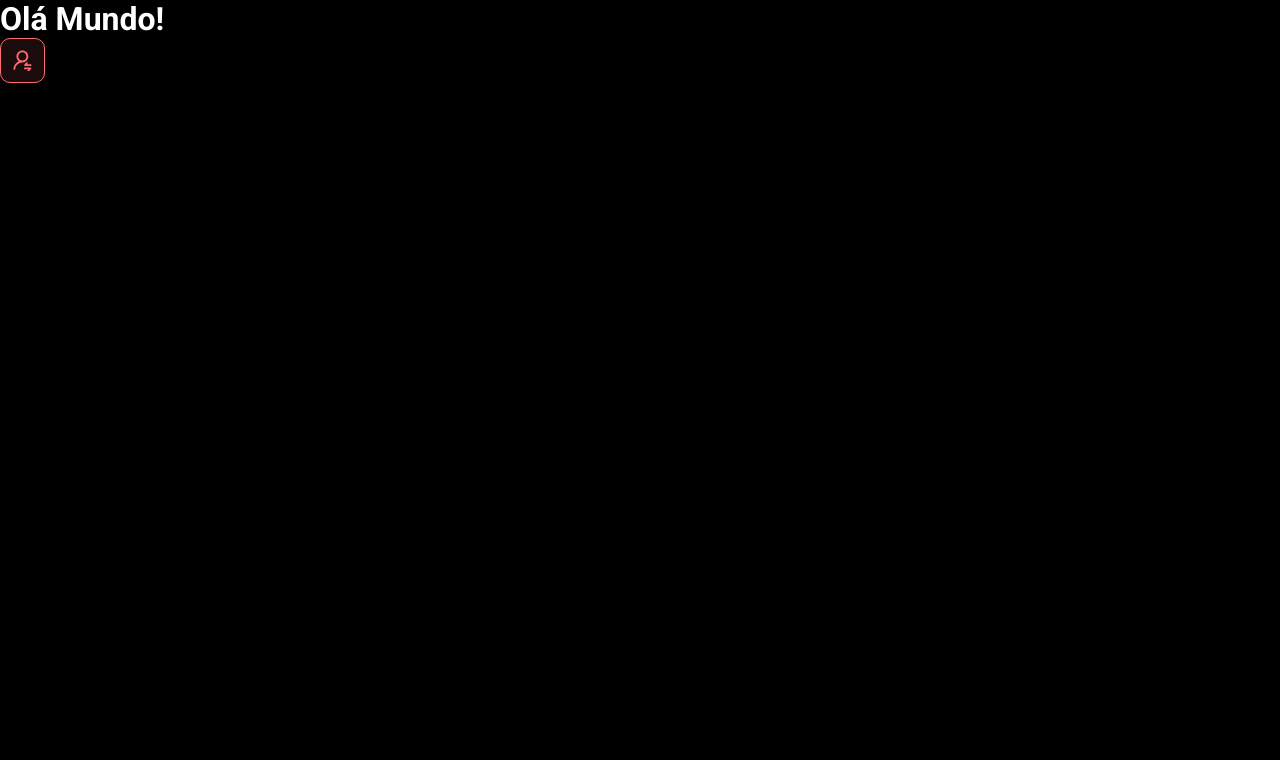
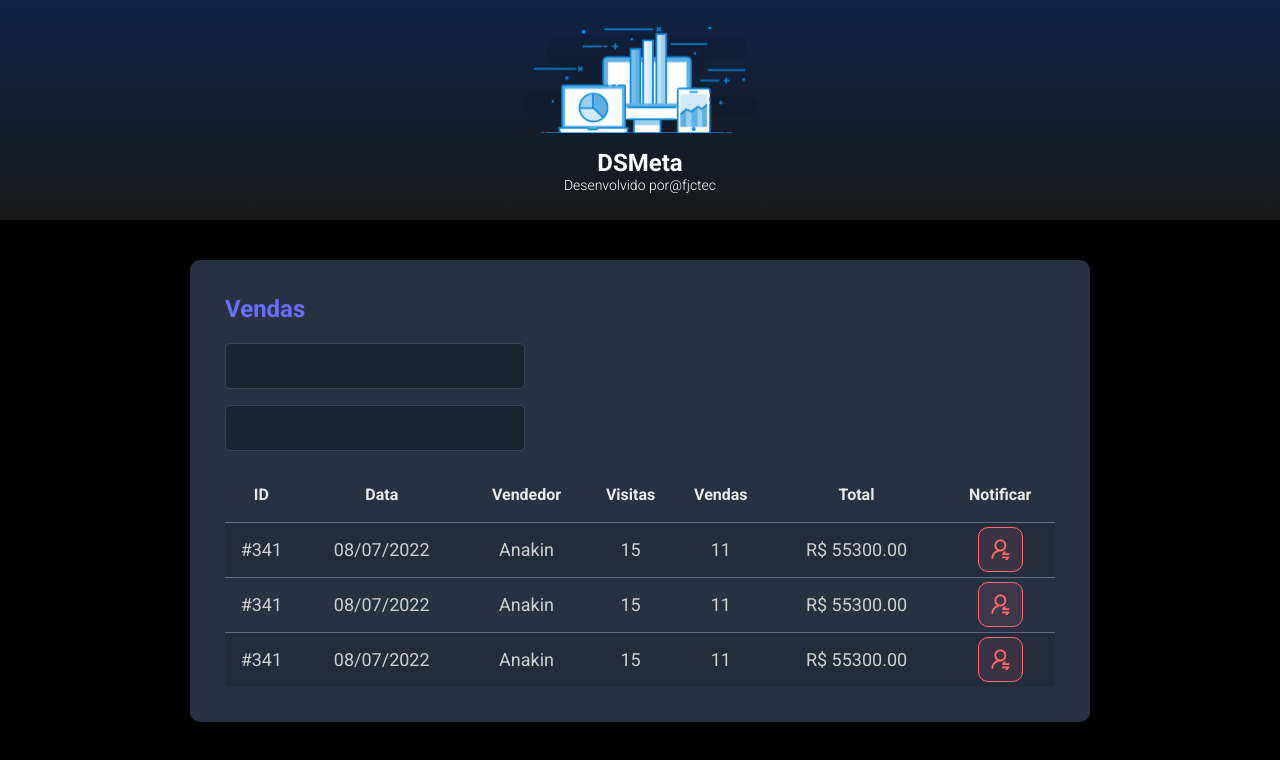
Before and after one commit to felipeJs95/sping-react, a React (Vite) app in the folder frontend/: page / in a window 1280 px wide. Shown: the top 760 px of the page. Built offline with nearby package versions, Linux system fonts and the light colour scheme.

Commit message:
Other components

```diff
--- a/frontend/src/App.tsx
+++ b/frontend/src/App.tsx
@@ -1,10 +1,17 @@
-import NotificationButton from "./components/NotificationButton"
+import Header from "./components/Header"
+import SalesCard from "./components/SalesCard"
 
 function App() {
   return (
     <>
-    <h1> Olá Mundo!</h1>
-    <NotificationButton />
+    <Header />
+     <main>
+      <section id="sales">
+        <div className="dsmeta-container">
+              <SalesCard />
+            </div>
+          </section>
+        </main>
     </>
   )
 }
--- /dev/null
+++ b/frontend/src/components/Header/index.tsx
@@ -0,0 +1,19 @@
+import logo from '../../Assets/img/logo.svg'
+import "./styles.css"
+function Header() {
+    return (
+        <header>
+
+        <div className="dsmeta-logo-container">
+            <img src={logo} alt="DSMeta" />
+            <h1>DSMeta</h1>
+            <p>
+              Desenvolvido por
+              <a href="https://www.instagram.com/fjctec">@fjctec</a>
+            </p>
+        </div>
+        </header>
+    )
+  }
+
+  export default Header
--- /dev/null
+++ b/frontend/src/components/Header/styles.css
@@ -0,0 +1,27 @@
+header {
+    background: linear-gradient(180deg, #102347 0%, #181818 100%);
+    height: 220px;
+    display: flex;
+    align-items: center;
+    justify-content: center;
+  }
+
+.dsmeta-logo-container {
+display: flex;
+flex-direction: column;
+align-items: center;
+}
+
+.dsmeta-logo-container img {
+width: 235px;
+}
+
+.dsmeta-logo-container h1 {
+margin-top: 15px;
+font-size: 24px;
+}
+
+.dsmeta-logo-container p {
+font-size: 14px;
+font-weight: 300;
+}
--- /dev/null
+++ b/frontend/src/components/SalesCard/index.tsx
@@ -0,0 +1,79 @@
+import NotificationButton from '../NotificationButton'
+import './styles.css'
+
+function SalesCard() {
+  return (
+    <div className="dsmeta-card">
+            <h2 className="dsmeta-sales-title">Vendas</h2>
+            <div>
+              <div className="dsmeta-form-control-container">
+                <input className="dsmeta-form-control" type="text"/>
+              </div>
+              <div className="dsmeta-form-control-container">
+                <input className="dsmeta-form-control" type="text"/>
+              </div>
+            </div>
+
+            <div>
+              <table className="dsmeta-sales-table">
+                <thead>
+                  <tr>
+                    <th className="show992">ID</th>
+                    <th className="show576">Data</th>
+                    <th>Vendedor</th>
+                    <th className="show992">Visitas</th>
+                    <th className="show992">Vendas</th>
+                    <th>Total</th>
+                    <th>Notificar</th>
+                  </tr>
+                </thead>
+                <tbody>
+                  <tr>
+                    <td className="show992">#341</td>
+                    <td className="show576">08/07/2022</td>
+                    <td>Anakin</td>
+                    <td className="show992">15</td>
+                    <td className="show992">11</td>
+                    <td>R$ 55300.00</td>
+                    <td>
+                      <div className="dsmeta-red-btn-container">
+                        <NotificationButton />
+                      </div>
+                    </td>
+                  </tr>
+                  <tr>
+                    <td className="show992">#341</td>
+                    <td className="show576">08/07/2022</td>
+                    <td>Anakin</td>
+                    <td className="show992">15</td>
+                    <td className="show992">11</td>
+                    <td>R$ 55300.00</td>
+                    <td>
+                      <div className="dsmeta-red-btn-container">
+                        <NotificationButton />
+                      </div>
+                    </td>
+                  </tr>
+                  <tr>
+                    <td className="show992">#341</td>
+                    <td className="show576">08/07/2022</td>
+                    <td>Anakin</td>
+                    <td className="show992">15</td>
+                    <td className="show992">11</td>
+                    <td>R$ 55300.00</td>
+                    <td>
+                      <div className="dsmeta-red-btn-container">
+                        <NotificationButton />
+                      </div>
+                    </td>
+                  </tr>
+                </tbody>
+
+              </table>
+            </div>
+
+          </div>
+  )
+}
+
+export default SalesCard
--- /dev/null
+++ b/frontend/src/components/SalesCard/styles.css
@@ -0,0 +1,97 @@
+.dsmeta-card {
+    background-color: #283142;
+    border-radius: 10px;
+    padding: 30px 10px;
+  }
+
+  .dsmeta-sales-title {
+    color: #676fff;
+    font-size: 24px;
+    margin-bottom: 20px;
+  }
+
+  .dsmeta-form-control-container {
+    margin-bottom: 16px;
+    max-width: 300px;
+  }
+
+  .dsmeta-form-control {
+    width: 100%;
+    height: 46px;
+    background-color: #1b2531;
+    border: 1px solid #384459;
+    border-radius: 5px;
+    color: #9aaabe;
+    padding: 0 20px;
+    font-size: 18px;
+  }
+
+  .dsmeta-sales-table {
+    width: 100%;
+    border-spacing: 0;
+    border-collapse: collapse;
+  }
+
+  .dsmeta-sales-table thead {
+    height: 55px;
+    font-size: 16px;
+    color: #e9e9e9;
+    font-weight: 700;
+  }
+
+  .dsmeta-sales-table tbody {
+    font-size: 14px;
+    font-weight: 400;
+    color: #cfcfcf;
+    text-align: center;
+  }
+
+  .dsmeta-sales-table tbody tr {
+    height: 74px;
+    border-top: 1px solid #5f6e82;
+  }
+
+  .dsmeta-sales-table tbody tr:hover > td {
+    background-color: #384459;
+  }
+
+  .dsmeta-sales-table tbody tr:nth-child(odd) {
+    background-color: #242c3b;
+  }
+
+  .dsmeta-red-btn-container {
+      display: flex;
+      justify-content: center;
+  }
+
+  .show576 {
+      display: none;
+  }
+
+  .show992 {
+      display: none;
+  }
+
+  @media (min-width: 576px) {
+      .show576 {
+          display: table-cell;
+      }
+
+      .dsmeta-card {
+          padding: 35px;
+      }
+
+      .dsmeta-sales-table tbody tr {
+          height: 55px;
+      }
+
+      .dsmeta-sales-table tbody {
+          font-size: 18px;
+      }
+  }
+
+  @media (min-width: 992px) {
+      .show992 {
+          display: table-cell;
+      }
+  }
--- a/frontend/src/index.css
+++ b/frontend/src/index.css
@@ -20,40 +20,6 @@
   text-decoration: none;
 }
 
-header {
-  background: linear-gradient(180deg, #102347 0%, #181818 100%);
-  height: 220px;
-  display: flex;
-  align-items: center;
-  justify-content: center;
-}
-
-.dsmeta-logo-container {
-  display: flex;
-  flex-direction: column;
-  align-items: center;
-}
-
-.dsmeta-logo-container img {
-  width: 235px;
-}
-
-.dsmeta-logo-container h1 {
-  margin-top: 15px;
-  font-size: 24px;
-}
-
-.dsmeta-logo-container p {
-  font-size: 14px;
-  font-weight: 300;
-}
-
-.dsmeta-card {
-  background-color: #283142;
-  border-radius: 10px;
-  padding: 30px 10px;
-}
-
 .dsmeta-container {
   width: 100%;
   max-width: 900px;
@@ -63,111 +29,3 @@
 #sales {
   padding: 40px 10px;
 }
-
-.dsmeta-sales-title {
-  color: #676fff;
-  font-size: 24px;
-  margin-bottom: 20px;
-}
-
-.dsmeta-form-control-container {
-  margin-bottom: 16px;
-  max-width: 300px;
-}
-
-.dsmeta-form-control {
-  width: 100%;
-  height: 46px;
-  background-color: #1b2531;
-  border: 1px solid #384459;
-  border-radius: 5px;
-  color: #9aaabe;
-  padding: 0 20px;
-  font-size: 18px;
-}
-
-.dsmeta-sales-table {
-  width: 100%;
-  border-spacing: 0;
-  border-collapse: collapse;
-}
-
-.dsmeta-sales-table thead {
-  height: 55px;
-  font-size: 16px;
-  color: #e9e9e9;
-  font-weight: 700;
-}
-
-.dsmeta-sales-table tbody {
-  font-size: 14px;
-  font-weight: 400;
-  color: #cfcfcf;
-  text-align: center;
-}
-
-.dsmeta-sales-table tbody tr {
-  height: 74px;
-  border-top: 1px solid #5f6e82;
-}
-
-.dsmeta-sales-table tbody tr:hover > td {
-  background-color: #384459;
-}
-
-.dsmeta-sales-table tbody tr:nth-child(odd) {
-  background-color: #242c3b;
-}
-
-.dsmeta-red-btn-container {
-    display: flex;
-    justify-content: center;
-}
-
-.dsmeta-red-btn {
-  height: 45px;
-  width: 45px;
-  background: rgba(255, 107, 114, 0.1);
-  border: 1px solid #ff6b72;
-  border-radius: 10px;
-  display: flex;
-  align-items: center;
-  justify-content: center;
-  cursor: pointer;
-}
-
-.dsmeta-red-btn img {
-    width: 19px;
-}
-
-.show576 {
-    display: none;
-}
-
-.show992 {
-    display: none;
-}
-
-@media (min-width: 576px) {
-    .show576 {
-        display: table-cell;
-    }
-
-    .dsmeta-card {
-        padding: 35px;
-    }
-
-    .dsmeta-sales-table tbody tr {
-        height: 55px;
-    }
-
-    .dsmeta-sales-table tbody {
-        font-size: 18px;
-    }
-}
-
-@media (min-width: 992px) {
-    .show992 {
-        display: table-cell;
-    }
-}
```
Also changed, not shown: frontend/src/Assets/img/logo.svg (added).
